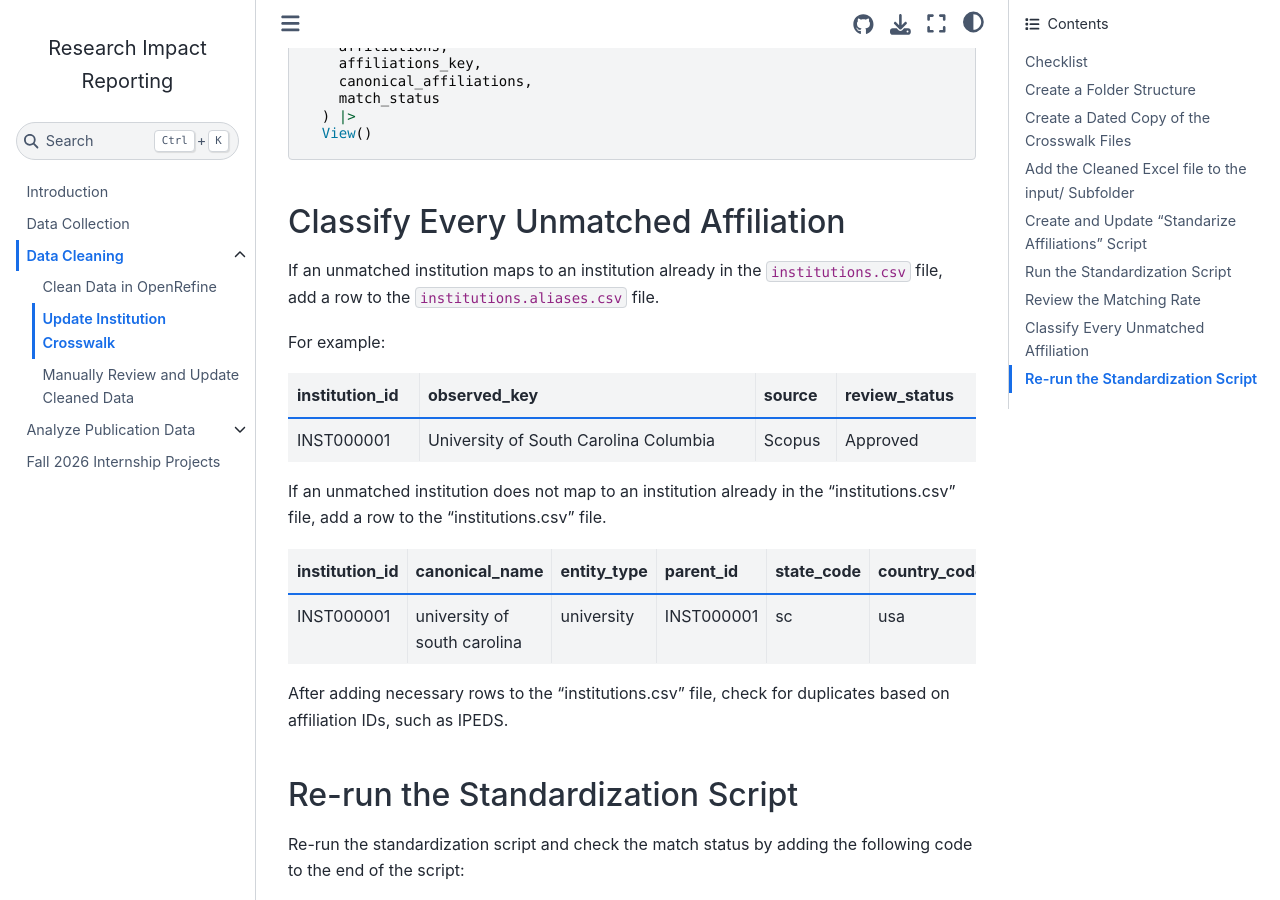
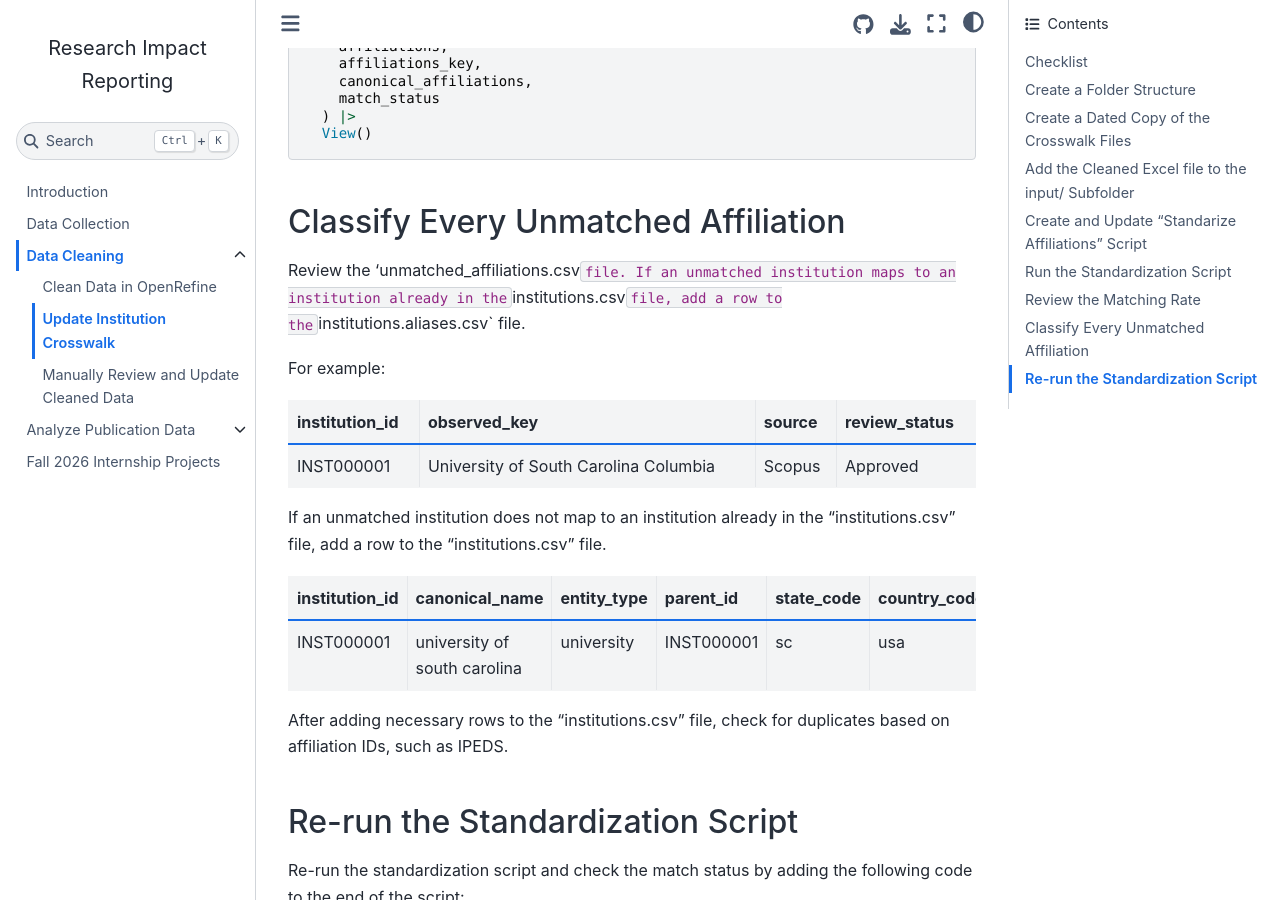
Before and after one commit to vvlooking/research-impact, a Jupyter Book: the page built from website/data-cleaning-crosswalk.md, in a window 1280 px wide and 900 px high, scrolled down 4484 px. Built offline with Jupyter Book 1.0.4 settings and Sphinx 7.4.7 and the Sphinx Book theme 1.1.4, drawn with Linux system fonts in a browser that asks for light colours; pages that are not in the unit, such as notebooks, are missing from menus.

Commit message:
Update unmatched institution classification instructions
Clarify instructions for unmatched institutions in data cleaning process.

```diff
--- a/website/data-cleaning-crosswalk.md
+++ b/website/data-cleaning-crosswalk.md
@@ -208,7 +208,7 @@ standardized_publications |>
 
 ## Classify Every Unmatched Affiliation
 
-If an unmatched institution maps to an institution already in the `institutions.csv` file, add a row to the `institutions.aliases.csv` file.
+Review the 'unmatched_affiliations.csv` file. If an unmatched institution maps to an institution already in the `institutions.csv` file, add a row to the `institutions.aliases.csv` file.
 
 For example:
 
```
